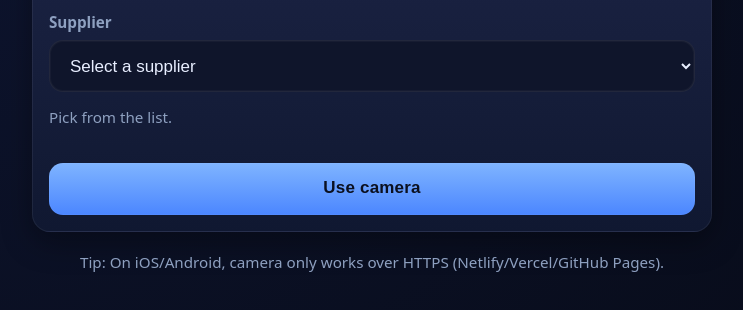
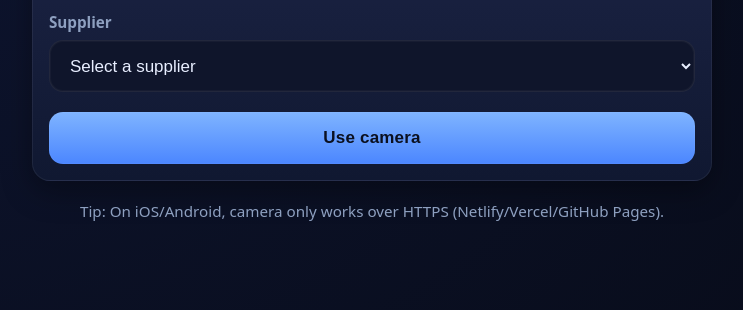
Before and after one commit to magn8747-png/Pallet_photo, a plain HTML site: page index.html in a window 1280 px wide. Shown: the part 116-426 px from the top of the page, without its empty margins (268-1011 px from the left). Drawn offline with Linux system fonts and the light colour scheme.

Commit message:
Update index.html

```diff
--- a/index.html
+++ b/index.html
@@ -85,7 +85,6 @@
           <select id="supplier">
             <option value="" disabled selected>Select a supplier</option>
           </select>
-          <p class="hint">Pick from the list.</p>
         </div>
         <div>
 
```
